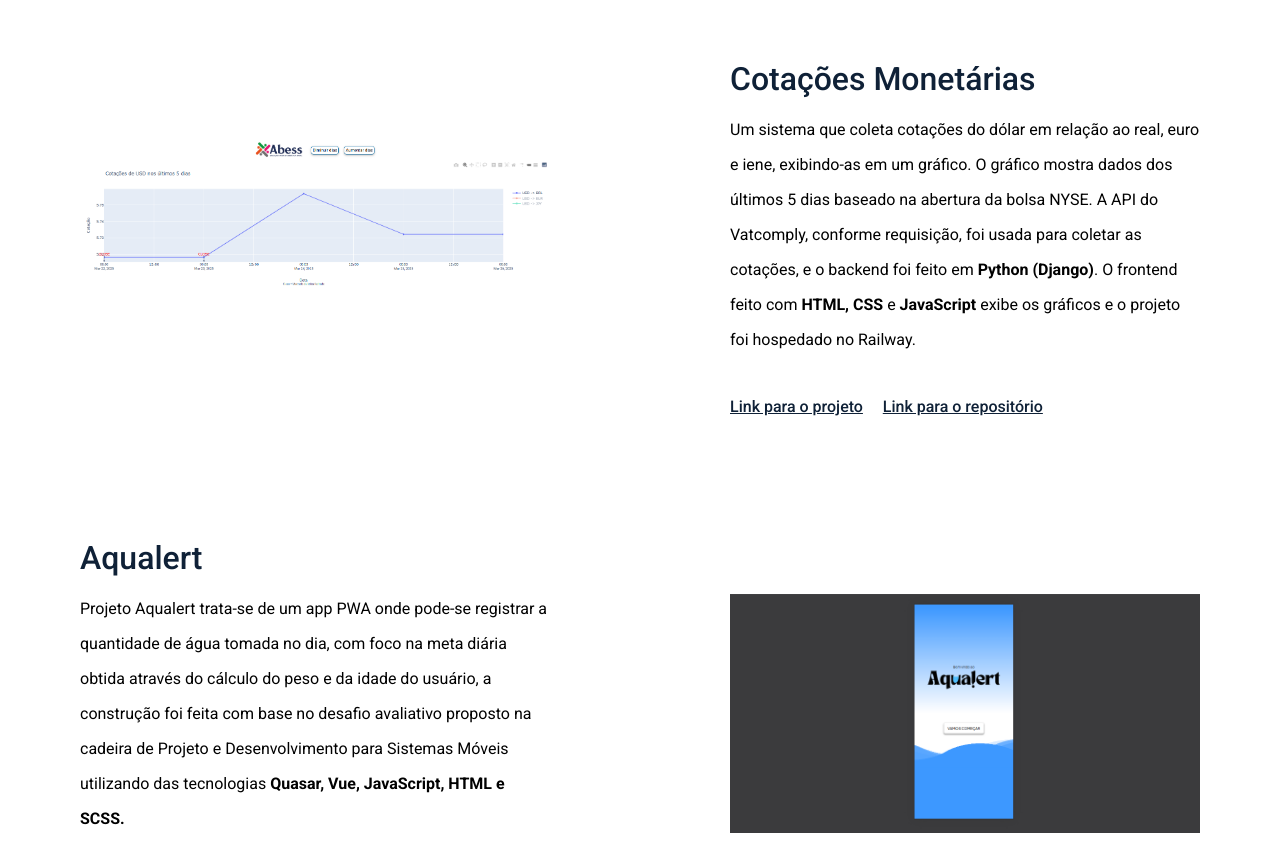
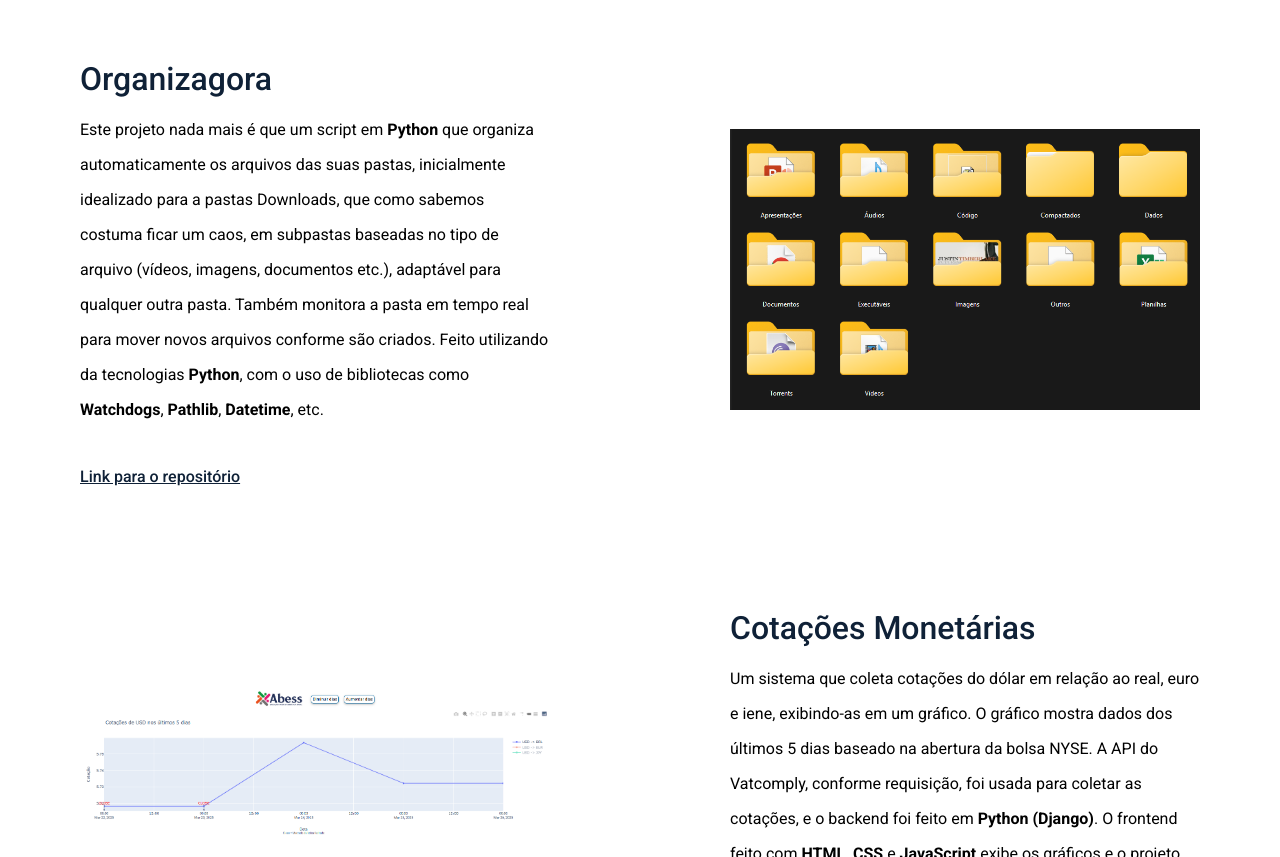
Before and after one commit to arthurantonello/arthurantonello.github.io, a plain HTML site: page index.html in a window 1280 px wide. Shown: the part 3447-4304 px from the top of the page. Drawn offline with Linux system fonts and the light colour scheme.

Commit message:
Update sessão projetos
Acrescentado o Organizagora

```diff
--- a/index.html
+++ b/index.html
@@ -123,6 +123,21 @@
             <p>Confira abaixo alguns de meus melhores projetos, lembre-se que caso queira pode entrar em contato comigo para falarmos sobre!</p>
         </div>
         <ul>
+            <li class="projects__reversed-list">
+                <div class="image">
+                    <img src="static/img/organizagora.png" alt="Projeto Organizagora">
+                </div>
+                <div class="projects__info">
+                    <h3 class="tertiary-title" >Organizagora</h3>
+                    <p>Este projeto nada mais é que um script em <strong>Python</strong> que organiza automaticamente os arquivos das suas pastas,
+                        inicialmente idealizado para a pastas Downloads, que como sabemos costuma ficar um caos, em subpastas baseadas
+                        no tipo de arquivo (vídeos, imagens, documentos etc.), adaptável para qualquer outra pasta.
+                        Também monitora a pasta em tempo real para mover novos arquivos conforme são criados.
+                        Feito utilizando da tecnologias <strong>Python</strong>, com o uso de bibliotecas como <strong>Watchdogs</strong>, <strong>Pathlib</strong>, <strong>Datetime</strong>, etc.
+                        </p>
+                    <a style="color: var(--secondary-color)" href="https://github.com/arthurantonello/organizagora" target="_blank">Link para o repositório</a>
+                </div>
+            </li>
             <li>
                 <div class="image">
                     <img src="static/img/cotacao.png" alt="Projeto de cotações monetárias">
```
Also changed, not shown: static/img/organizagora.png (added).
